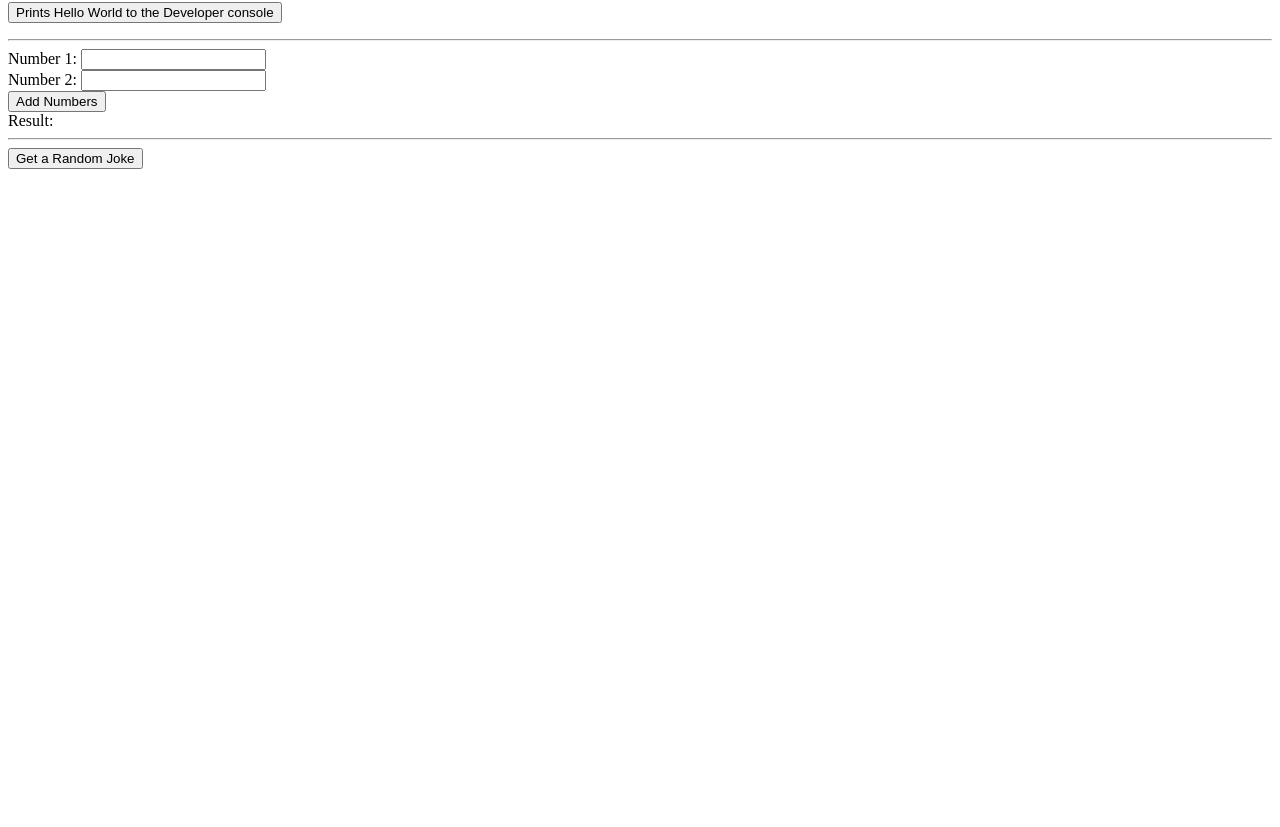
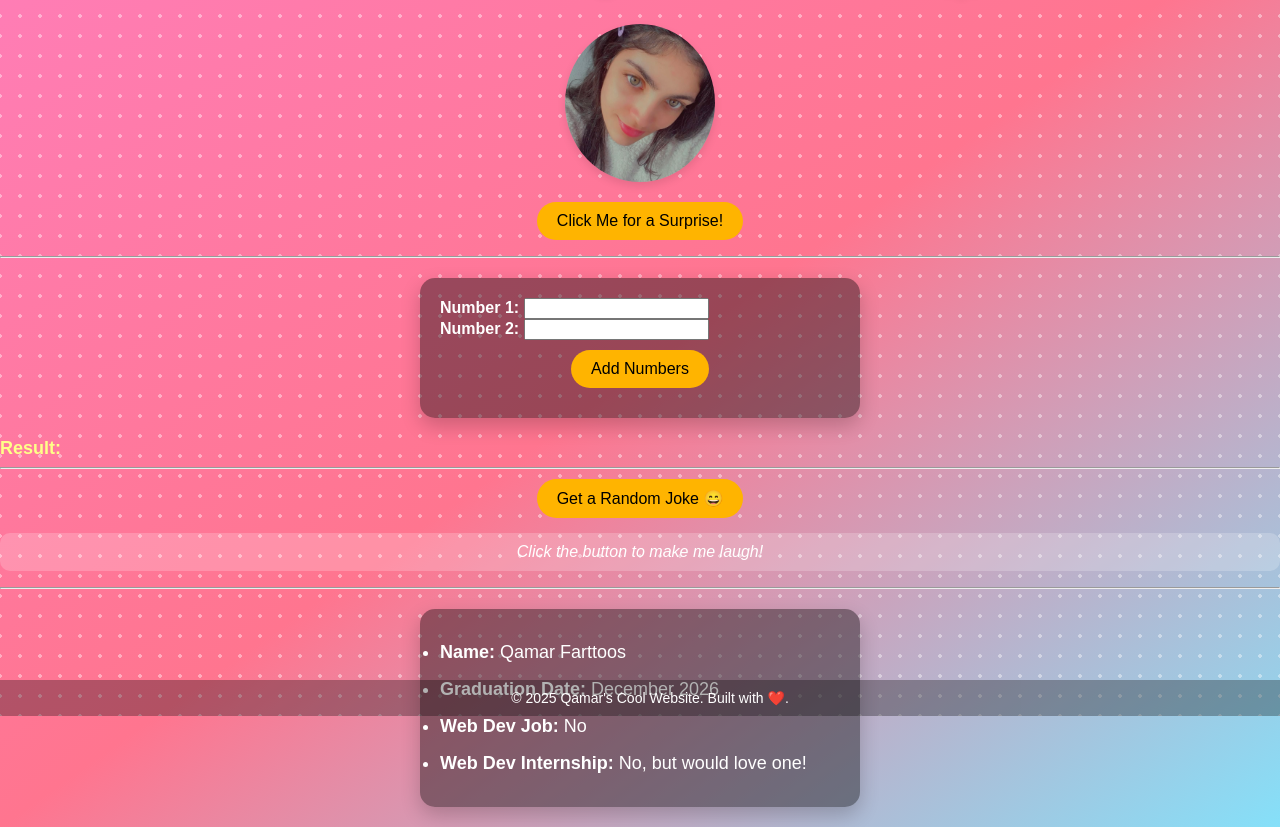
Before and after one commit to QamarFarttoos/3.2-lab, a website: page index.html in a window 1280 px wide. Shown: the part 84-911 px from the top of the page. Before the commit the page ends 800 px from the top, so only its background shows below. Drawn offline with Linux system fonts and the light colour scheme.

Commit message:
the correct one

```diff
--- a/index.html
+++ b/index.html
@@ -1,21 +1,150 @@
 <!doctype html>
-<html>
+<html lang="en">
 
 <head>
   <meta charset="utf-8">
-  <title>Hello World!</title>
-  <meta name="description" content="">
+  <title>Qamar's Cool Website</title>
+  <meta name="description" content="A fun and interactive personal website">
   <meta name="viewport" content="width=device-width, initial-scale=1">
-  <link rel="stylesheet" href="css/style.css">
   <link rel="shortcut icon" href="img/favicon.ico">
+  <style>
+    /* Overall Page Styling */
+    body {
+      font-family: 'Arial', sans-serif;
+      background: linear-gradient(to bottom right, #ff7eb9, #ff758f, #85e0f9);
+      margin: 0;
+      padding: 0;
+      color: #fff;
+      overflow-x: hidden;
+    }
+
+    /* Fun Background Stars */
+    body::before {
+      content: "";
+      position: absolute;
+      top: 0;
+      left: 0;
+      width: 100%;
+      height: 100%;
+      background: radial-gradient(circle, rgba(255, 255, 255, 0.4) 2px, transparent 2px);
+      background-size: 20px 20px;
+      z-index: -1;
+      animation: stars 20s linear infinite;
+    }
+
+    @keyframes stars {
+      from {
+        background-position: 0 0;
+      }
+      to {
+        background-position: 200px 200px;
+      }
+    }
+
+    h1 {
+      text-align: center;
+      font-size: 3rem;
+      margin-top: 20px;
+      text-shadow: 4px 4px 10px rgba(0, 0, 0, 0.3);
+    }
+
+    form, ul {
+      background: rgba(0, 0, 0, 0.4);
+      padding: 20px;
+      border-radius: 15px;
+      margin: 20px auto;
+      max-width: 400px;
+      box-shadow: 0 8px 20px rgba(0, 0, 0, 0.2);
+    }
+
+    ul li {
+      font-size: 18px;
+      margin: 10px 0;
+      line-height: 1.5;
+      color: #fff;
+    }
+
+    button {
+      background-color: #ffb400;
+      color: #000;
+      border: none;
+      padding: 10px 20px;
+      font-size: 16px;
+      cursor: pointer;
+      border-radius: 25px;
+      transition: background-color 0.3s ease, transform 0.2s ease;
+      display: block;
+      margin: 10px auto;
+    }
+
+    button:hover {
+      background-color: #ff9100;
+      transform: scale(1.1);
+    }
+
+    #joke {
+      margin-top: 15px;
+      font-size: 16px;
+      font-style: italic;
+      background: rgba(255, 255, 255, 0.2);
+      padding: 10px;
+      border-radius: 10px;
+      text-align: center;
+    }
+
+    img {
+      max-width: 150px;
+      border-radius: 50%;
+      display: block;
+      margin: 20px auto;
+      box-shadow: 0 4px 8px rgba(0, 0, 0, 0.1);
+      transition: transform 0.3s ease, box-shadow 0.3s ease;
+    }
+
+    img:hover {
+      transform: rotate(360deg);
+      box-shadow: 0 10px 20px rgba(0, 0, 0, 0.3);
+    }
+
+    label {
+      font-weight: bold;
+      color: #fff;
+    }
+
+    #result {
+      color: #ffff88;
+      font-size: 18px;
+      text-align: center;
+      margin-top: 10px;
+    }
+
+    footer {
+      text-align: center;
+      padding: 10px;
+      background: rgba(0, 0, 0, 0.3);
+      position: fixed;
+      bottom: 0;
+      width: 100%;
+      color: #fff;
+      font-size: 14px;
+    }
+  </style>
 </head>
 
 <body>
-  <h1>HTML Rocks!</h1>
+  <h1>Welcome to Qamar's World 🌟</h1>
+
+  <!-- Avatar -->
+  <img src="IMG_8879.jpg" alt="Qamar's Avatar">
+
+  <!-- Button to Print Hello World -->
   <p>
-    <button  onclick="helloWorld()">Prints Hello World to the Developer console</button>
+    <button onclick="helloWorld()">Click Me for a Surprise!</button>
   </p>
+
   <hr>
+
+  <!-- Addition Form -->
   <form id="addForm">
     <label for="num1">Number 1:</label>
     <input type="number" id="num1" name="num1" required>
@@ -25,46 +154,58 @@
     <br>
     <button type="submit">Add Numbers</button>
   </form>
-
   <label id="result">Result:</label>
 
   <hr>
 
-  <button id="jokeButton">Get a Random Joke</button>
-  <p id="joke"></p>
+  <!-- Random Joke -->
+  <button id="jokeButton">Get a Random Joke 😄</button>
+  <p id="joke">Click the button to make me laugh!</p>
 
-  <script type="module" script="js/main.js">
-    import {helloWorld, add, fetchRandomJoke} from './js/main.js';
+  <hr>
 
-    // This shows how to assign a function to the window object
-    // so that it can be called from the browser console
-    window.helloWorld = helloWorld;
+  <!-- Personal Info -->
+  <ul>
+    <li><strong>Name:</strong> Qamar Farttoos</li>
+    <li><strong>Graduation Date:</strong> December 2026</li>
+    <li><strong>Web Dev Job:</strong> No</li>
+    <li><strong>Web Dev Internship:</strong> No, but would love one!</li>
+  </ul>
 
-    // This shows how to add an event listener to a button in the HTML
-    // and call a function when the button is clicked
+  <!-- Footer -->
+  <footer>
+    © 2025 Qamar's Cool Website. Built with ❤️.
+  </footer>
+
+  <script type="module">
+    import { add, fetchRandomJoke } from './js/main.js';
+
+    // Display "Hello World"
+    window.helloWorld = function () {
+      alert("🎉 Hello World! You’re amazing! 🌟");
+    };
+
+    // Form Addition Functionality
     const form = document.getElementById('addForm');
-    form.addEventListener('submit', function(e) {
+    form.addEventListener('submit', function (e) {
       e.preventDefault();
       const num1 = parseFloat(document.getElementById('num1').value);
       const num2 = parseFloat(document.getElementById('num2').value);
-      try{
+      try {
         const result = add(num1, num2);
         document.getElementById('result').textContent = `Result: ${result}`;
-      }catch(e){
+      } catch (e) {
         console.error(e);
         document.getElementById('result').textContent = `Error: ${e.message}`;
       }
-
     });
 
-    // this shows how to add an event listener to a button in the HTML
-    // that calls a function that fetches a random joke from an API
-    // and displays it on the page
+    // Random Joke Functionality
     const jokebtn = document.getElementById('jokeButton');
     const jokeresult = document.getElementById('joke');
     jokebtn.addEventListener('click', async () => {
       try {
-        jokeresult.textContent = 'Loading...';
+        jokeresult.textContent = 'Loading a hilarious joke...';
         const joke = await fetchRandomJoke();
         document.getElementById('joke').textContent = joke;
       } catch (e) {
@@ -73,7 +214,6 @@
       }
     });
   </script>
-
 </body>
 
 </html>
```
Also changed, not shown: IMG_8879.jpg (added).
